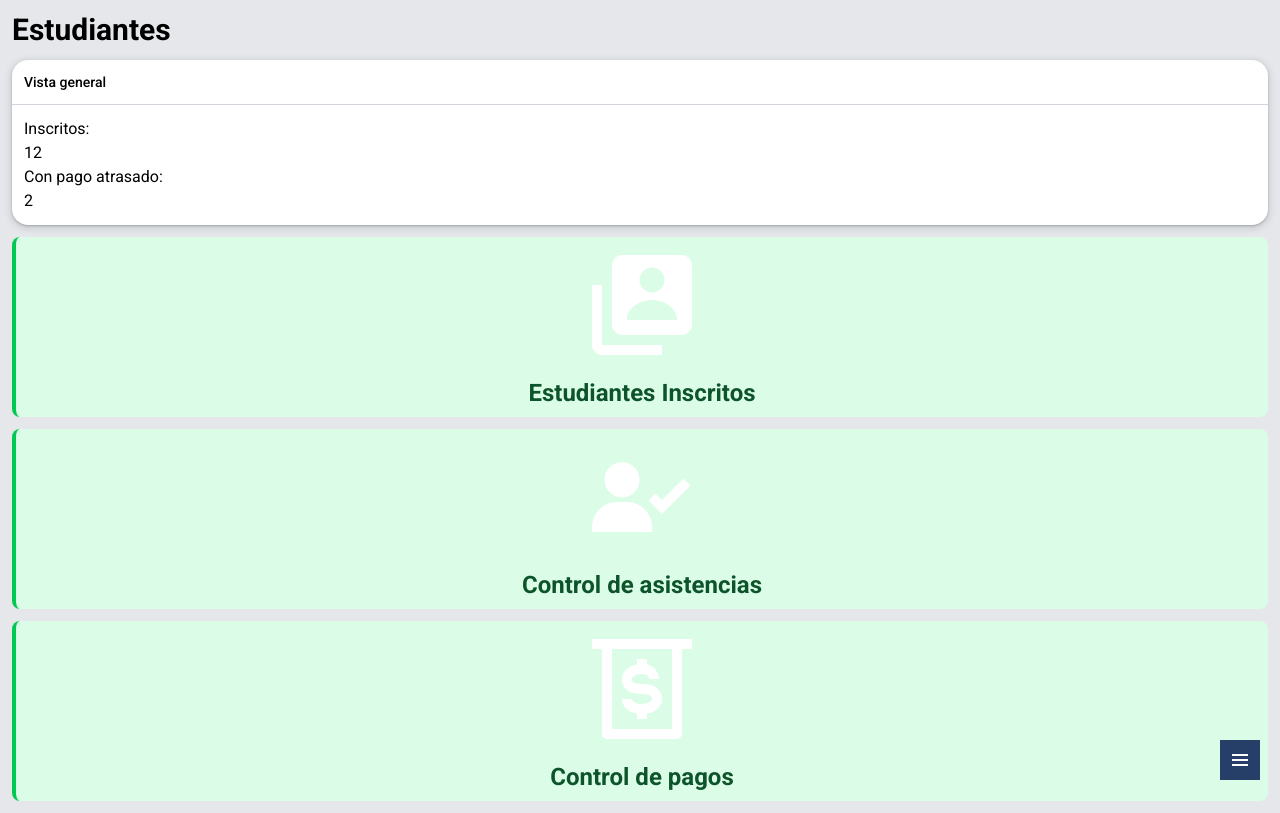
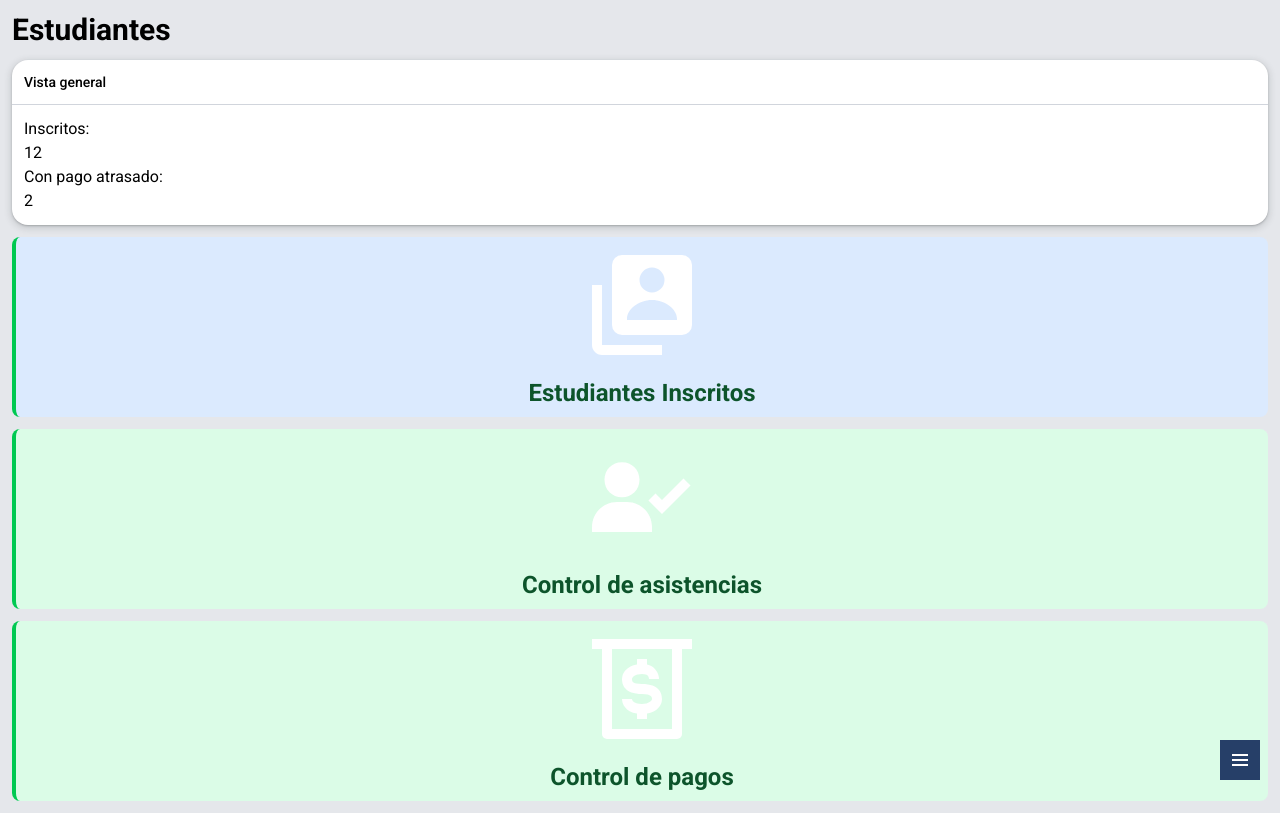
Before and after one commit to MiguelDev3/academy-erp-front, a React (Vite) app: page /students in a window 1280 px wide. Built offline with nearby package versions, Linux system fonts and the light colour scheme.

Commit message:
Update Estudiantes Page

```diff
--- a/src/pages/students/Students.jsx
+++ b/src/pages/students/Students.jsx
@@ -25,7 +25,7 @@ export const Students = ({ menuClosed, toggleMenu }) => {
             </div>
           </div>
         </section>
-        <Link to="/students/all" className="bg-green-100 dark:bg-green-900 border-l-4 border-green-500 dark:border-green-700 text-green-900 dark:text-green-100 p-2 rounded-lg flex flex-col justify-center items-center gap-3 transition duration-300 ease-in-out hover:bg-green-200 dark:hover:bg-green-800 transform hover:scale-105">
+        <Link to="/students/all" className="bg-blue-100 dark:bg-blue-900 border-l-4 border-green-500 dark:border-green-700 text-green-900 dark:text-green-100 p-2 rounded-lg flex flex-col justify-center items-center gap-3 transition duration-300 ease-in-out hover:bg-green-200 dark:hover:bg-green-800 transform hover:scale-105">
           <StudentListIcon className={"fill-white"} width={120} height={120}/>
           <h3 className="font-bold text-2xl">Estudiantes Inscritos</h3>
         </Link>
```
